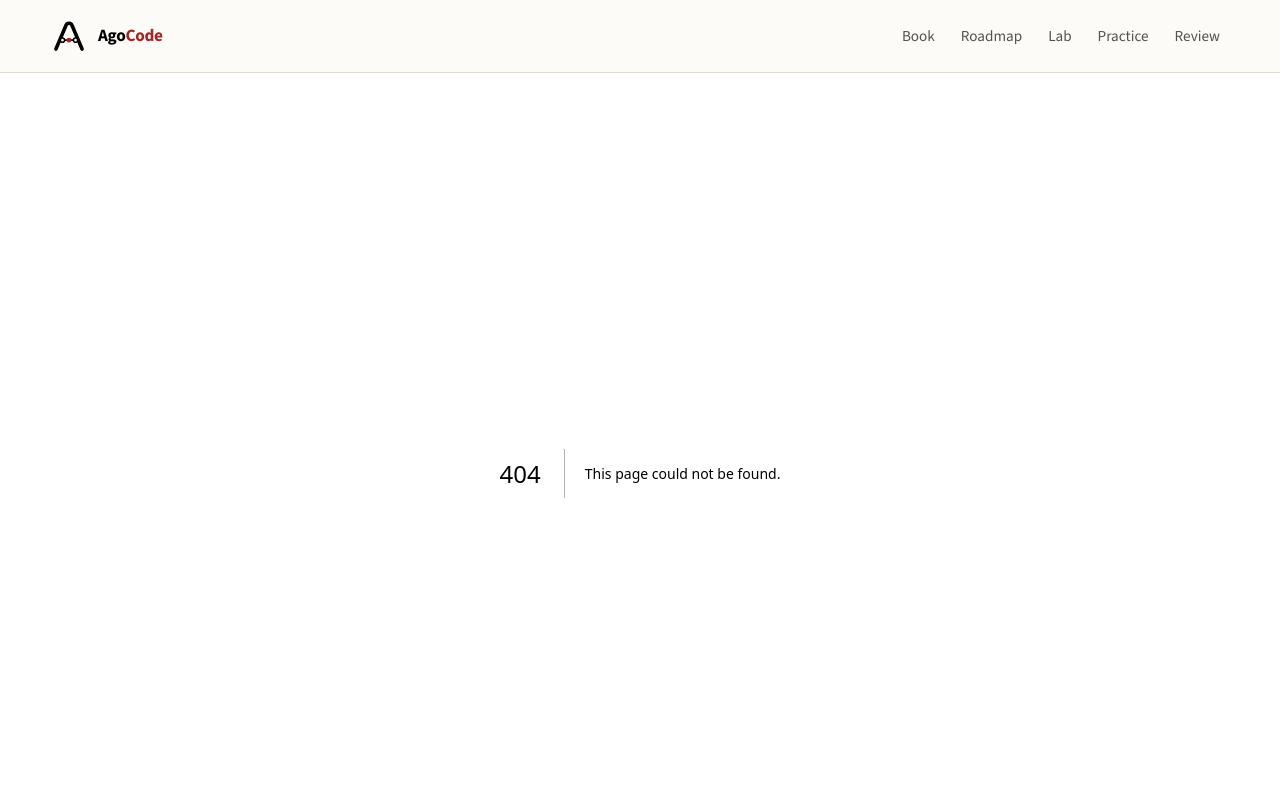
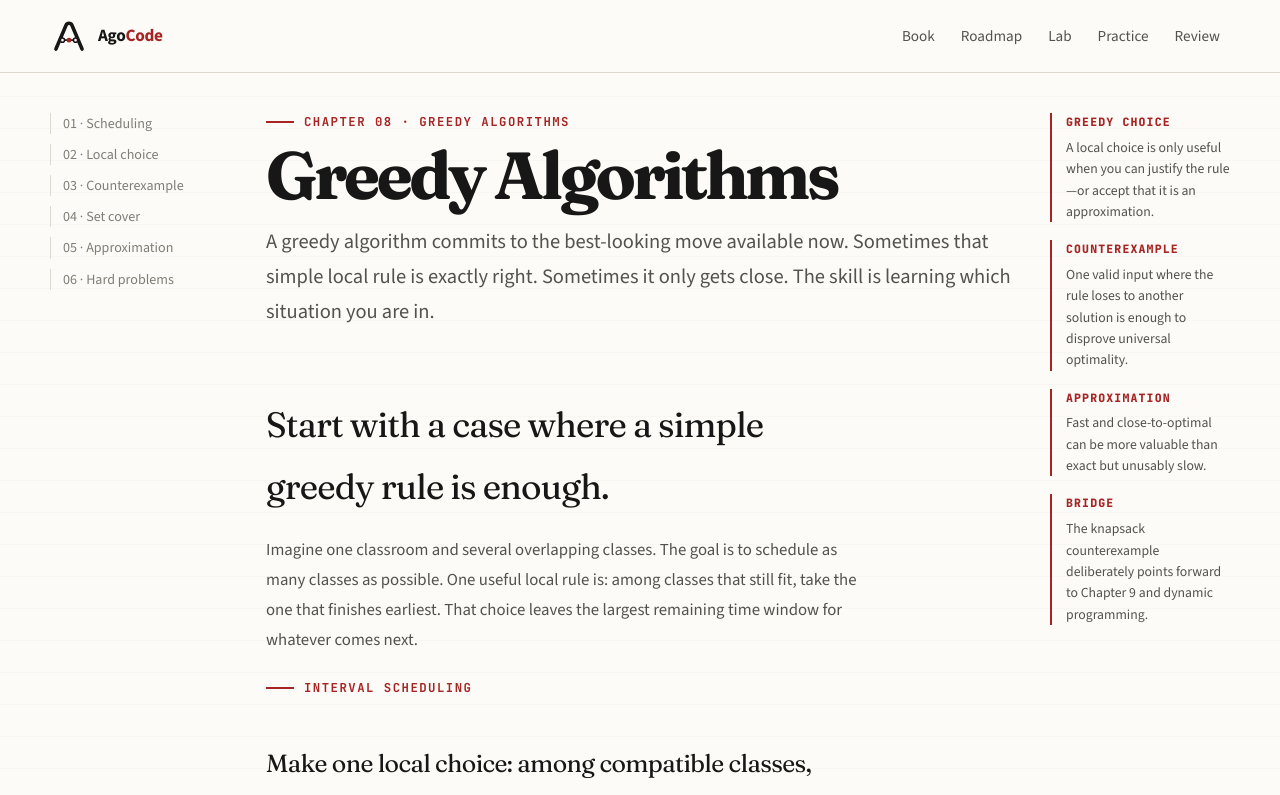
Before and after one commit to anatwork14/agocode, a Next.js app: page /learn/greedy in a window 1280 px wide. Before the commit this address had no page. Shown: the top 795 px of the page. Built offline with nearby package versions, Linux system fonts and the light colour scheme.

Commit message:
feat: add Chapter 8 Greedy Algorithms lesson

```diff
--- /dev/null
+++ b/app/learn/greedy/page.tsx
@@ -0,0 +1,121 @@
+import Link from "next/link";
+import { ClassroomSchedulingLab } from "@/components/greedy/ClassroomSchedulingLab";
+import { KnapsackGreedyCounterexample } from "@/components/greedy/KnapsackGreedyCounterexample";
+import { SetCoverLab } from "@/components/greedy/SetCoverLab";
+import { MarginNote } from "@/components/ui/MarginNote";
+
+export const metadata = { title: "Greedy Algorithms" };
+
+export default function GreedyAlgorithmsPage() {
+  return (
+    <main className="page page--tight">
+      <div className="site-shell">
+        <div className="reading-layout">
+          <nav className="reading-nav" aria-label="Greedy algorithms sections">
+            <a href="#schedule">01 · Scheduling</a>
+            <a href="#local">02 · Local choice</a>
+            <a href="#knapsack">03 · Counterexample</a>
+            <a href="#set-cover">04 · Set cover</a>
+            <a href="#approximation">05 · Approximation</a>
+            <a href="#hard">06 · Hard problems</a>
+          </nav>
+
+          <article className="reading-column">
+            <div className="eyebrow">Chapter 08 · Greedy algorithms</div>
+            <h1 className="editorial-title editorial-title--compact">Greedy Algorithms</h1>
+            <p className="lede">
+              A greedy algorithm commits to the best-looking move available now. Sometimes that simple local rule is
+              exactly right. Sometimes it only gets close. The skill is learning which situation you are in.
+            </p>
+
+            <div className="prose-block">
+              <section id="schedule">
+                <h2>Start with a case where a simple greedy rule is enough.</h2>
+                <p>
+                  Imagine one classroom and several overlapping classes. The goal is to schedule as many classes as
+                  possible. One useful local rule is: among classes that still fit, take the one that finishes earliest.
+                  That choice leaves the largest remaining time window for whatever comes next.
+                </p>
+                <ClassroomSchedulingLab />
+              </section>
+
+              <section id="local">
+                <h2>Greedy means locally optimal, not globally omniscient.</h2>
+                <p>
+                  The algorithm does not enumerate every complete schedule. It makes a commitment, updates what remains
+                  feasible, and repeats. In interval scheduling, this particular local choice is strong enough to produce
+                  an optimal number of non-overlapping intervals.
+                </p>
+                <div className="greedy-principle-grid">
+                  <div><span className="mono">01</span><strong>Choose</strong><p>Pick the best move according to the local rule.</p></div>
+                  <div><span className="mono">02</span><strong>Commit</strong><p>Do not keep every alternate branch alive.</p></div>
+                  <div><span className="mono">03</span><strong>Repeat</strong><p>Apply the same rule to the reduced problem.</p></div>
+                </div>
+              </section>
+
+              <section id="knapsack">
+                <h2>But a plausible greedy rule can fail.</h2>
+                <p>
+                  Suppose a bag has limited capacity and you want to maximize value. Taking the most valuable item that
+                  fits sounds reasonable, but one early choice can consume capacity that would have supported a better
+                  combination. A counterexample is enough to prove that the rule is not always optimal.
+                </p>
+                <KnapsackGreedyCounterexample />
+              </section>
+
+              <section id="set-cover">
+                <h2>When exact search explodes, greedy can become an approximation strategy.</h2>
+                <p>
+                  In set cover, you want a small collection of options whose combined coverage reaches every required
+                  item. Enumerating every subset grows exponentially. A practical greedy approximation repeatedly chooses
+                  the option that covers the most requirements that are still uncovered.
+                </p>
+                <SetCoverLab />
+              </section>
+
+              <section id="approximation">
+                <h2>Approximation trades perfect certainty for useful speed.</h2>
+                <p>
+                  An approximation algorithm should be judged on two dimensions: how efficiently it runs and how close
+                  its result is to the true optimum. Greedy strategies are attractive here because the decision rule is
+                  often simple enough to evaluate quickly.
+                </p>
+                <div className="approximation-balance" aria-label="Approximation trade-off">
+                  <div><span>speed</span><strong>How quickly can we obtain a solution?</strong></div>
+                  <div><span>quality</span><strong>How far can that solution be from optimal?</strong></div>
+                </div>
+              </section>
+
+              <section id="hard">
+                <h2>Watch for problems that seem to demand every combination.</h2>
+                <p>
+                  Hard combinatorial problems often reveal themselves through explosive search spaces: all subsets, all
+                  orderings, or every possible version of a solution. That does not by itself prove a formal complexity
+                  classification, but it is a useful warning that brute-force exact search may become impractical very
+                  quickly.
+                </p>
+                <div className="greedy-hard-signals">
+                  <div><strong>Combinations</strong><p>The obvious exact strategy tries every subset.</p></div>
+                  <div><strong>Permutations</strong><p>The candidate space grows like all possible orderings.</p></div>
+                  <div><strong>No useful reduction</strong><p>You cannot see a way to eliminate large regions of the search space.</p></div>
+                  <div><strong>Known hard structure</strong><p>The problem resembles set cover, traveling salesperson, clique, or related families.</p></div>
+                </div>
+                <div className="action-row">
+                  <Link className="button" href="/learn/chapter-7-recap">← Chapter 7 recap</Link>
+                  <Link className="button button--primary" href="/learn/chapter-8-recap">Chapter 8 recap →</Link>
+                </div>
+              </section>
+            </div>
+          </article>
+
+          <aside className="margin-column" aria-label="Greedy algorithms notes">
+            <MarginNote label="Greedy choice">A local choice is only useful when you can justify the rule—or accept that it is an approximation.</MarginNote>
+            <MarginNote label="Counterexample">One valid input where the rule loses to another solution is enough to disprove universal optimality.</MarginNote>
+            <MarginNote label="Approximation">Fast and close-to-optimal can be more valuable than exact but unusably slow.</MarginNote>
+            <MarginNote label="Bridge">The knapsack counterexample deliberately points forward to Chapter 9 and dynamic programming.</MarginNote>
+          </aside>
+        </div>
+      </div>
+    </main>
+  );
+}
```
